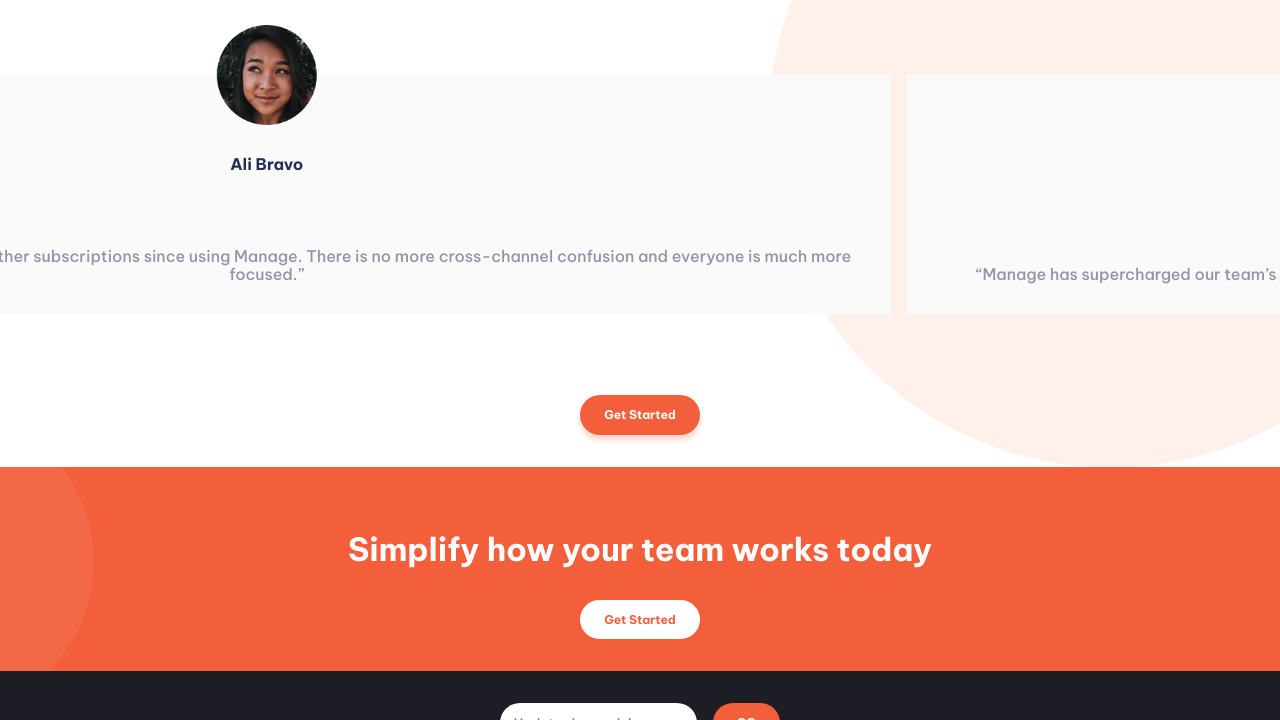
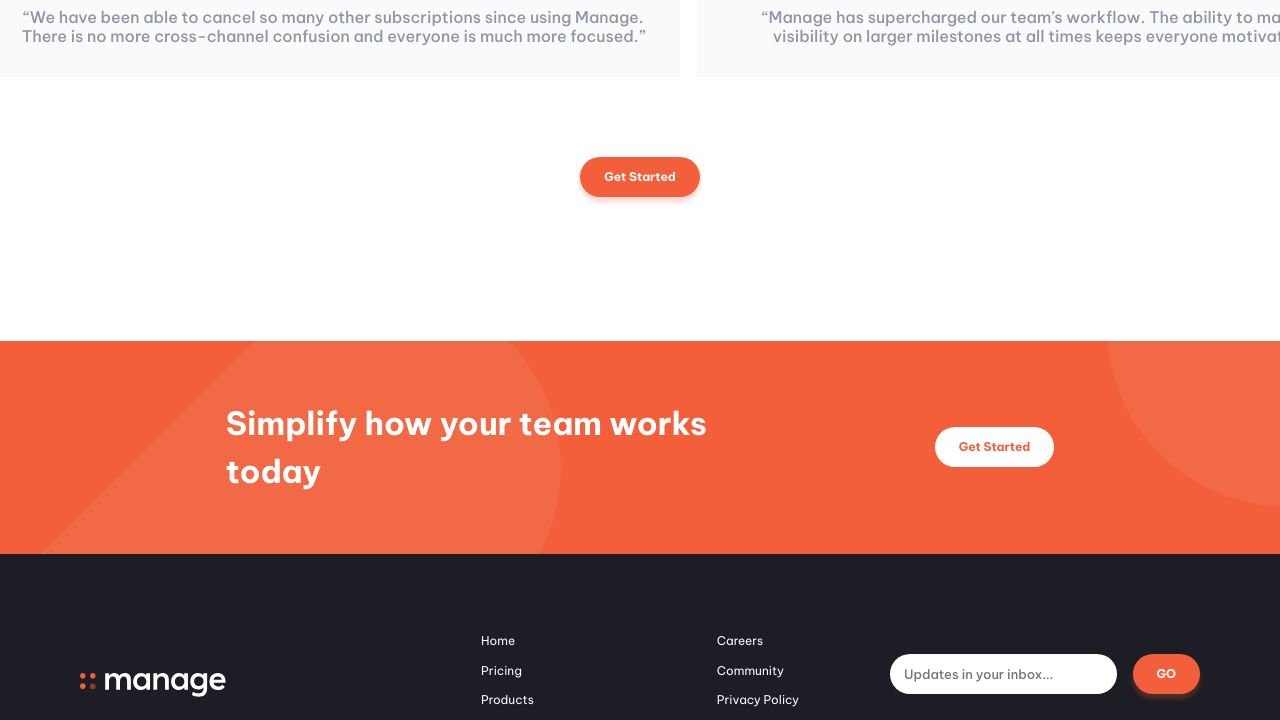
Before and after one commit to Miller1999/manage-landing-page, a website built with Vite: page index.html in a window 1280 px wide. Shown: the part 2064-2784 px from the top of the page. Built offline with nearby package versions, Linux system fonts and the light colour scheme.

Commit message:
Feat:Desktop view

```diff
--- a/index.html
+++ b/index.html
@@ -2,9 +2,9 @@
 <html lang="en">
 	<head>
 		<meta charset="UTF-8" />
-		<link rel="icon" type="image/svg+xml" href="/vite.svg" />
+		<link rel="icon" type="image/svg+xml" href="/favicon-32x32.png" />
 		<meta name="viewport" content="width=device-width, initial-scale=1.0" />
-		<title>Vite + TS</title>
+		<title>Manage</title>
 	</head>
 	<body>
 		<div id="app"></div>
--- a/src/UIelements.ts
+++ b/src/UIelements.ts
@@ -221,11 +221,12 @@ const createHeader = (): HTMLElement => {
 		"header__menu-button",
 		`<ion-icon name="menu-sharp"></ion-icon>`
 	);
+	const headerButton = createButton("header__button", "Get Started");
 	const menu = createMenu();
 	if (window.innerWidth < 1280) {
 		header.append(logoHeader, menuHeaderButton);
 	} else {
-		header.append(logoHeader, menu);
+		header.append(logoHeader, menu, headerButton);
 	}
 	return header;
 };
--- a/src/_variables.sass
+++ b/src/_variables.sass
@@ -16,3 +16,9 @@ $family: "Be Vietnam Pro"
 $light-weight: 400
 $normal-weight: 500
 $strong-weight: 700
+
+$desktop: 1280px
+
+@mixin desktopView()
+  @media ( min-width:$desktop)
+    @content
--- a/src/functionality.ts
+++ b/src/functionality.ts
@@ -35,9 +35,15 @@ export const init = () => {
 	};
 	const updateSliderPosition = () => {
 		if (slider) {
-			slider.style.transform = `translateX(-${
-				currentSlide * (window.innerWidth - 16)
-			}px)`;
+			if (window.innerWidth < 1280) {
+				slider.style.transform = `translateX(-${
+					currentSlide * (window.innerWidth - 16)
+				}px)`;
+			} else {
+				slider.style.transform = `translateX(-${
+					currentSlide * sliderItemsArray[0].clientWidth - 16 * 10
+				}px)`;
+			}
 			slider.style.transition = "all .5s";
 		}
 	};
@@ -52,6 +58,7 @@ export const init = () => {
 		e.preventDefault();
 	};
 	//Eventos
+	if (window.innerWidth >= 1280) menu?.classList.remove("hidden-menu");
 	hamburguerButton?.addEventListener("click", handleMenu);
 	closeButton?.addEventListener("click", handleMenu);
 	form?.addEventListener("submit", (e) => {
--- a/src/style.sass
+++ b/src/style.sass
@@ -288,3 +288,92 @@ html,body
   .footer__copy
     color: $Neutral-grayBlue
     font-size: .5rem
+
+@include desktopView()
+  .header
+    padding: 5rem 10rem
+    .header__button
+      @include normalButton()
+    .header__button:hover
+      background: transparentize($primary-red,0.25)
+  .menu
+    position: absolute
+    justify-content: space-evenly
+    flex-direction: row
+    box-shadow: none
+    background: none
+    width: fit-content
+    .menu__button-close
+      display: none
+    .menu__list
+      flex-direction: row
+      gap: 1rem
+      .menu__list-item:hover
+        color: $Neutral-grayBlue
+  .main
+    .presentation
+      padding: 4rem
+      flex-direction: row-reverse
+      gap: 2rem
+      .presentation__image-container
+        width: 50%
+      .presentation__info-container
+        width: 40%
+        text-align: start
+        align-items: flex-start
+        gap: 1rem
+      .presentation__bg
+        width: 100%
+        top: -100%
+        left: 50%
+    .features
+      padding: 4rem 9rem
+      gap: 2rem
+      flex-direction: row
+      align-items: flex-start
+      .features__bg
+        top: 50%
+        right: 75%
+      .features__info-container
+        text-align: start
+        .features__info-title
+          font-size: 2rem
+        .features__info-description
+          font-size: 1rem
+      .features__items-container
+        .features__item
+          .article__header-container
+            width: 100%
+            background: none
+          .article__main-container
+            padding-left: 4rem
+    .testimonials
+      padding: 9rem
+      .testimonials__items-container
+        .testimonial__items-slider
+          .testimonial__item
+            min-width: 70%
+    .final
+      flex-direction: row
+      justify-content: space-evenly
+      background: url("./assets/bg-simplify-section-desktop.svg") $primary-red no-repeat
+      background-size: 130%
+      background-position: 0% 80%
+      .final__title
+        text-align: start
+        width: 40%
+  .footer
+    padding: 5rem
+    display: grid
+    gap: 0rem
+    grid-template-columns: 1fr 500px 1fr
+    grid-template-areas: "logo list form""social no copy"
+    form
+      grid-area: form
+    .footer__lists-container
+      grid-area: list
+    .footer__social-container
+      grid-area: social
+    .footer__copy
+      font-size: 1rem
+      grid-area: copy
```
Also changed, not shown: public/favicon-32x32.png (renamed from src/assets/favicon-32x32.png).
